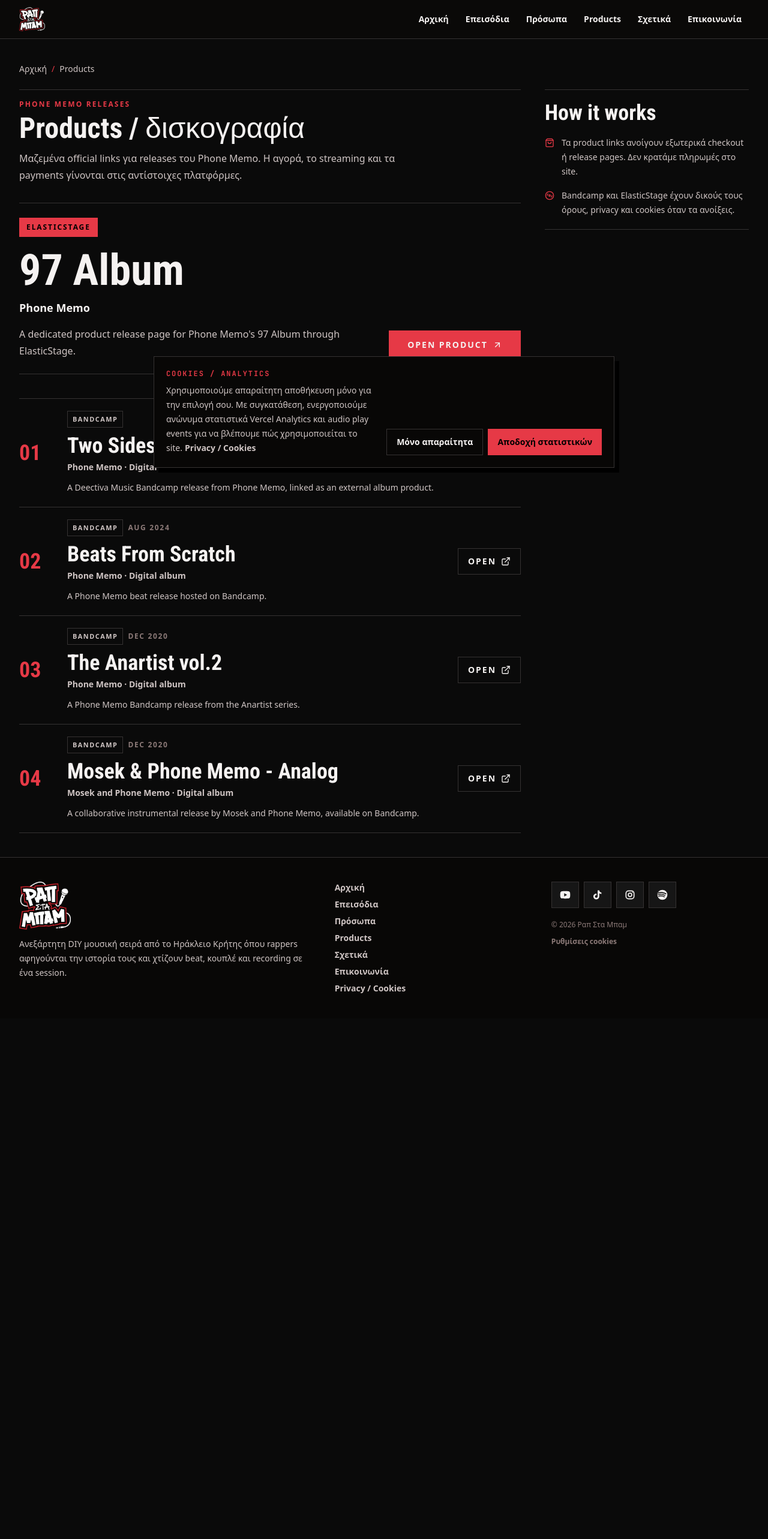
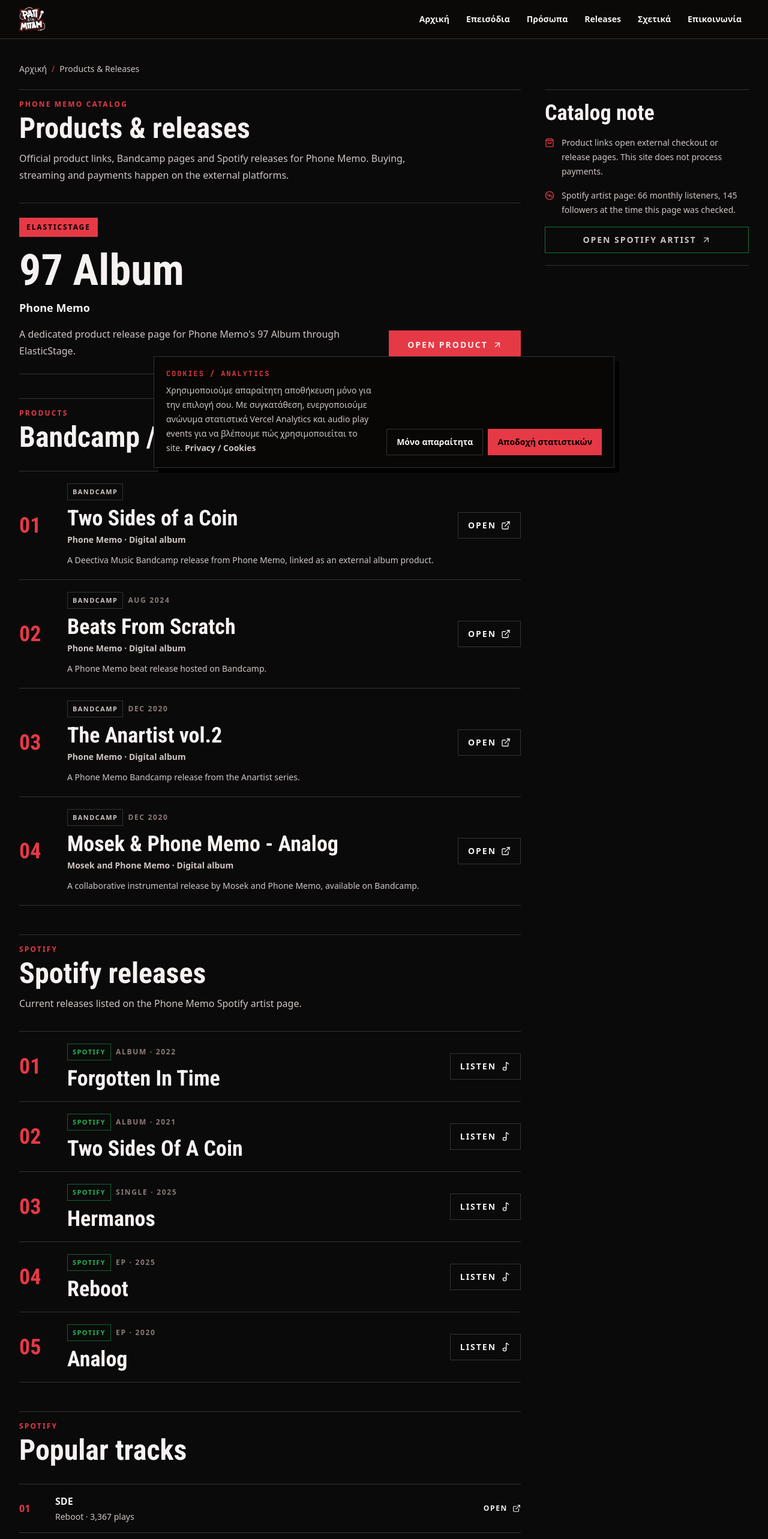
Before and after one commit to kawaii-kitsune/rap-sta-bam, a Next.js app: page /products in a window 1280 px wide. Shown: the top 2566 px of the page at 60% size. Before the commit the page ends 1698 px from the top, so only its background shows below. Built offline with nearby package versions, Linux system fonts and the light colour scheme; no server answers.

Commit message:
Expand products page with Spotify releases

```diff
--- a/src/app/products/page.tsx
+++ b/src/app/products/page.tsx
@@ -1,14 +1,14 @@
 import type { Metadata } from "next";
-import { ArrowUpRight, Disc3, ExternalLink, ShoppingBag } from "lucide-react";
+import { ArrowUpRight, Disc3, ExternalLink, Music2, ShoppingBag } from "lucide-react";
 import { Breadcrumbs } from "@/components/Breadcrumbs";
 import { Container } from "@/components/Container";
 import { SectionHeading } from "@/components/SectionHeading";
-import { products } from "@/content/products";
+import { products, spotifyArtist, spotifyReleases, spotifyTopTracks } from "@/content/products";
 import { createMetadata } from "@/lib/metadata";
 
 export const metadata: Metadata = createMetadata({
-  title: "Products",
-  description: "Official Phone Memo release links for Bandcamp and ElasticStage products.",
+  title: "Products & Releases",
+  description: "Phone Memo product links, Bandcamp releases, ElasticStage products and Spotify catalog entries.",
   path: "/products"
 });
 
@@ -22,14 +22,14 @@
 
   return (
     <Container className="py-10">
-      <Breadcrumbs items={[{ label: "Products" }]} />
+      <Breadcrumbs items={[{ label: "Products & Releases" }]} />
 
       <div className="grid gap-10 lg:grid-cols-[1fr_340px]">
         <main>
           <SectionHeading
-            eyebrow="Phone Memo releases"
-            title="Products / δισκογραφία"
-            copy="Μαζεμένα official links για releases του Phone Memo. Η αγορά, το streaming και τα payments γίνονται στις αντίστοιχες πλατφόρμες."
+            eyebrow="Phone Memo catalog"
+            title="Products & releases"
+            copy="Official product links, Bandcamp pages and Spotify releases for Phone Memo. Buying, streaming and payments happen on the external platforms."
           />
 
           {featured ? (
@@ -56,7 +56,8 @@
           ) : null}
 
           <section className="mt-10">
-            <div className="grid gap-0 border-y border-[var(--line)]">
+            <SectionHeading eyebrow="Products" title="Bandcamp / ElasticStage" />
+            <div className="mt-5 grid gap-0 border-y border-[var(--line)]">
               {otherProducts.map((product, index) => (
                 <article key={product.slug} className="grid gap-4 border-b border-[var(--line)] py-5 last:border-b-0 sm:grid-cols-[4rem_1fr_auto] sm:items-center">
                   <div className="display-font text-4xl text-[var(--accent)]">{String(index + 1).padStart(2, "0")}</div>
@@ -83,20 +84,71 @@
               ))}
             </div>
           </section>
+
+          <section className="mt-12">
+            <SectionHeading eyebrow="Spotify" title="Spotify releases" copy="Current releases listed on the Phone Memo Spotify artist page." />
+            <div className="mt-5 grid gap-0 border-y border-[var(--line)]">
+              {spotifyReleases.map((release, index) => (
+                <article key={release.url} className="grid gap-4 border-b border-[var(--line)] py-5 last:border-b-0 sm:grid-cols-[4rem_1fr_auto] sm:items-center">
+                  <div className="display-font text-4xl text-[var(--accent)]">{String(index + 1).padStart(2, "0")}</div>
+                  <div>
+                    <div className="flex flex-wrap items-center gap-2">
+                      <span className="inline-flex min-h-7 items-center border border-[#1db954]/50 px-2 text-[0.68rem] font-black uppercase tracking-[0.14em] text-[#1db954]">Spotify</span>
+                      <span className="text-xs font-bold uppercase tracking-[0.14em] text-[var(--dim)]">{release.kind} · {release.year}</span>
+                    </div>
+                    <h2 className="mt-3 display-font text-4xl leading-none">{release.title}</h2>
+                  </div>
+                  <a
+                    href={release.url}
+                    target="_blank"
+                    rel="noreferrer"
+                    className="inline-flex min-h-11 items-center justify-center gap-2 border border-[var(--line)] px-4 py-2 text-sm font-black uppercase tracking-[0.14em] text-[var(--foreground)] transition hover:border-[#1db954] hover:text-[#1db954]"
+                  >
+                    Listen <Music2 className="h-4 w-4" aria-hidden="true" />
+                  </a>
+                </article>
+              ))}
+            </div>
+          </section>
+
+          <section className="mt-12">
+            <SectionHeading eyebrow="Spotify" title="Popular tracks" />
+            <div className="mt-5 grid gap-0 border-y border-[var(--line)]">
+              {spotifyTopTracks.map((track, index) => (
+                <a
+                  key={track.url}
+                  href={track.url}
+                  target="_blank"
+                  rel="noreferrer"
+                  className="grid gap-3 border-b border-[var(--line)] py-4 last:border-b-0 hover:text-[#1db954] sm:grid-cols-[3rem_1fr_auto] sm:items-center"
+                >
+                  <span className="font-black text-[var(--accent)]">{String(index + 1).padStart(2, "0")}</span>
+                  <span>
+                    <span className="block font-black">{track.title}</span>
+                    <span className="mt-1 block text-sm text-[var(--muted)]">{track.album} · {track.plays} plays</span>
+                  </span>
+                  <span className="inline-flex items-center gap-2 text-xs font-black uppercase tracking-[0.14em]">Open <ExternalLink className="h-3.5 w-3.5" aria-hidden="true" /></span>
+                </a>
+              ))}
+            </div>
+          </section>
         </main>
 
         <aside>
           <div className="sticky top-24 border-y border-[var(--line)] py-5">
-            <h2 className="display-font text-4xl leading-none">How it works</h2>
+            <h2 className="display-font text-4xl leading-none">Catalog note</h2>
             <div className="mt-5 grid gap-4 text-sm leading-6 text-[var(--muted)]">
               <p className="flex gap-3">
                 <ShoppingBag className="mt-1 h-4 w-4 shrink-0 text-[var(--accent)]" aria-hidden="true" />
-                Τα product links ανοίγουν εξωτερικά checkout ή release pages. Δεν κρατάμε πληρωμές στο site.
+                Product links open external checkout or release pages. This site does not process payments.
               </p>
               <p className="flex gap-3">
                 <Disc3 className="mt-1 h-4 w-4 shrink-0 text-[var(--accent)]" aria-hidden="true" />
-                Bandcamp και ElasticStage έχουν δικούς τους όρους, privacy και cookies όταν τα ανοίξεις.
+                Spotify artist page: {spotifyArtist.monthlyListeners} monthly listeners, {spotifyArtist.followers} followers at the time this page was checked.
               </p>
+              <a href={spotifyArtist.url} target="_blank" rel="noreferrer" className="inline-flex min-h-11 items-center justify-center gap-2 border border-[#1db954]/60 px-4 py-2 text-sm font-black uppercase tracking-[0.14em] text-[#1db954] hover:bg-[#1db954] hover:text-black">
+                Open Spotify artist <ArrowUpRight className="h-4 w-4" aria-hidden="true" />
+              </a>
             </div>
           </div>
         </aside>
--- a/src/components/Footer.tsx
+++ b/src/components/Footer.tsx
@@ -9,7 +9,7 @@
   { href: "/", label: "Αρχική" },
   { href: "/episodes", label: "Επεισόδια" },
   { href: "/artists", label: "Πρόσωπα" },
-  { href: "/products", label: "Products" },
+  { href: "/products", label: "Releases" },
   { href: "/about", label: "Σχετικά" },
   { href: "/#contact", label: "Επικοινωνία" },
   { href: "/privacy", label: "Privacy / Cookies" }
--- a/src/components/Header.tsx
+++ b/src/components/Header.tsx
@@ -10,7 +10,7 @@
   { href: "/", label: "Αρχική" },
   { href: "/episodes", label: "Επεισόδια" },
   { href: "/artists", label: "Πρόσωπα" },
-  { href: "/products", label: "Products" },
+  { href: "/products", label: "Releases" },
   { href: "/about", label: "Σχετικά" },
   { href: "/#contact", label: "Επικοινωνία" }
 ];
--- a/src/components/MobileMenu.tsx
+++ b/src/components/MobileMenu.tsx
@@ -11,7 +11,7 @@
   { href: "/", label: "Αρχική" },
   { href: "/episodes", label: "Επεισόδια" },
   { href: "/artists", label: "Πρόσωπα" },
-  { href: "/products", label: "Products" },
+  { href: "/products", label: "Releases" },
   { href: "/about", label: "Σχετικά" },
   { href: "/#contact", label: "Επικοινωνία" }
 ];
--- a/src/content/products.ts
+++ b/src/content/products.ts
@@ -1,4 +1,4 @@
-import type { Product } from "@/types/content";
+import type { Product, SpotifyRelease, SpotifyTrack } from "@/types/content";
 
 export const products: Product[] = [
   {
@@ -52,6 +52,79 @@
   }
 ];
 
+export const spotifyArtist = {
+  name: "Phone Memo",
+  url: "https://open.spotify.com/artist/2KroWFsi3xsAX5snSQyXqc",
+  monthlyListeners: "66",
+  followers: "145"
+};
+
+export const spotifyReleases: SpotifyRelease[] = [
+  {
+    title: "Forgotten In Time",
+    kind: "Album",
+    year: "2022",
+    url: "https://open.spotify.com/album/6tpw0OAlkWAJAir9bXtDdN"
+  },
+  {
+    title: "Two Sides Of A Coin",
+    kind: "Album",
+    year: "2021",
+    url: "https://open.spotify.com/album/1AkGwy3nrkVToejAPn7DT1"
+  },
+  {
+    title: "Hermanos",
+    kind: "Single",
+    year: "2025",
+    url: "https://open.spotify.com/album/6KwLFoVfnG0VNKCcs7lIqW"
+  },
+  {
+    title: "Reboot",
+    kind: "EP",
+    year: "2025",
+    url: "https://open.spotify.com/album/7hjpVT0dH1PhvbvOUlPLmV"
+  },
+  {
+    title: "Analog",
+    kind: "EP",
+    year: "2020",
+    url: "https://open.spotify.com/album/4iVyTtxNBpqgpKGeEQpQRz"
+  }
+];
+
+export const spotifyTopTracks: SpotifyTrack[] = [
+  {
+    title: "SDE",
+    album: "Reboot",
+    plays: "3,367",
+    url: "https://open.spotify.com/track/0yjeTrTpMJiZpfrySBVUVU"
+  },
+  {
+    title: "Stin teliki mono to simera metraei",
+    album: "Reboot",
+    plays: "1,298",
+    url: "https://open.spotify.com/track/4Xj0kjaK1SG2hys4IWKB5E"
+  },
+  {
+    title: "Timberland",
+    album: "Reboot",
+    plays: "1,504",
+    url: "https://open.spotify.com/track/1tpZRuG9kbk7DlYHRWlIuA"
+  },
+  {
+    title: "Asfalis",
+    album: "Reboot",
+    plays: "0",
+    url: "https://open.spotify.com/track/7tGTndC7oZtiWZTyKPlFg6"
+  },
+  {
+    title: "Stinson Freestyle",
+    album: "Reboot",
+    plays: "0",
+    url: "https://open.spotify.com/track/5xAPpxjADWyfw6X1ku1UZI"
+  }
+];
+
 export function getFeaturedProduct() {
   return products.find((product) => product.featured) ?? products[0];
 }
```
Also changed, not shown: src/types/content.ts (+16 -0 lines).
